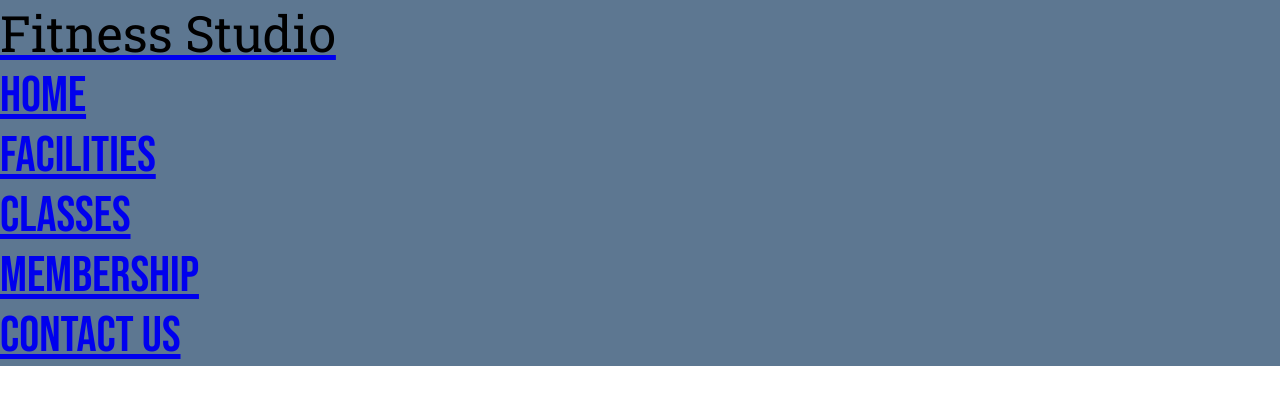
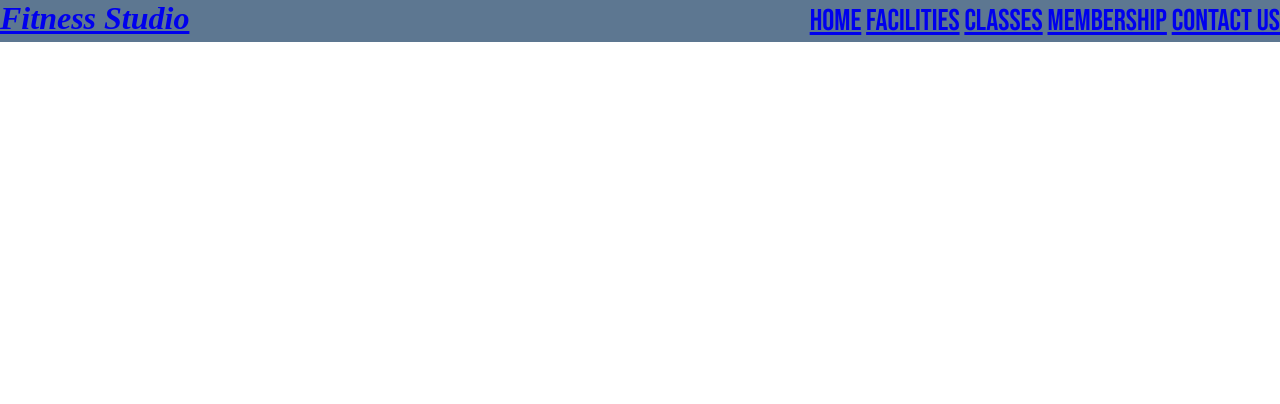
Before and after one commit to Camshaft2022/CI_PP1_FS, a plain HTML site: page index.html in a window 1280 px wide. Drawn offline with Linux system fonts and the light colour scheme.

Commit message:
added li and sorted out alignment

```diff
--- a/assets/CSS/style.css
+++ b/assets/CSS/style.css
@@ -6,12 +6,15 @@
 }
 
 #header {
-    font-family: 'Roboto Slab','arial','Bebas Neue';
-    font-weight: 400;
-    font-size: 50px;
     text-decoration: none;
+    text-transform: none;
     background-color: #5D7791;
-    color:black
+}
+h1 h2 h3 h4 h5 h6 {
+    color: black;
+    text-transform: none;
+    text-decoration: none;
+    font-size: large;
 }
 #navigation_bar {
     background-color: #5D7791;
@@ -19,7 +22,15 @@
     margin: 0;
     text-decoration: none;
     font-family:'Bebas Neue';
-    font-size: 50px;
-    color:black
-
+    font-size: 30px;
 }
+header {
+    display: flex;
+    justify-content: space-between;
+    align-content: center;
+    max-width: 100%;
+}
+li {
+    display:inline-block;
+    margin: 3px auto;
+}
--- a/index.html
+++ b/index.html
@@ -12,11 +12,12 @@
     <title>Fitness Studio</title>
 </head>
 <body>
-    <header>
+    <header id=header>
             <div>
                 <a href="index.html">
-                    <h1 id=header>Fitness Studio</h1>
+                    <h1><em>Fitness Studio</em></h1>
                 </a>
+            </div>
     <nav id="navigation_bar">
             <div>
                 <ul>
@@ -37,8 +38,7 @@
                     </li>
                 </ul>
             </div>
-
-</nav>
+    </nav>
 </div>
 </header>
 </div>
```
